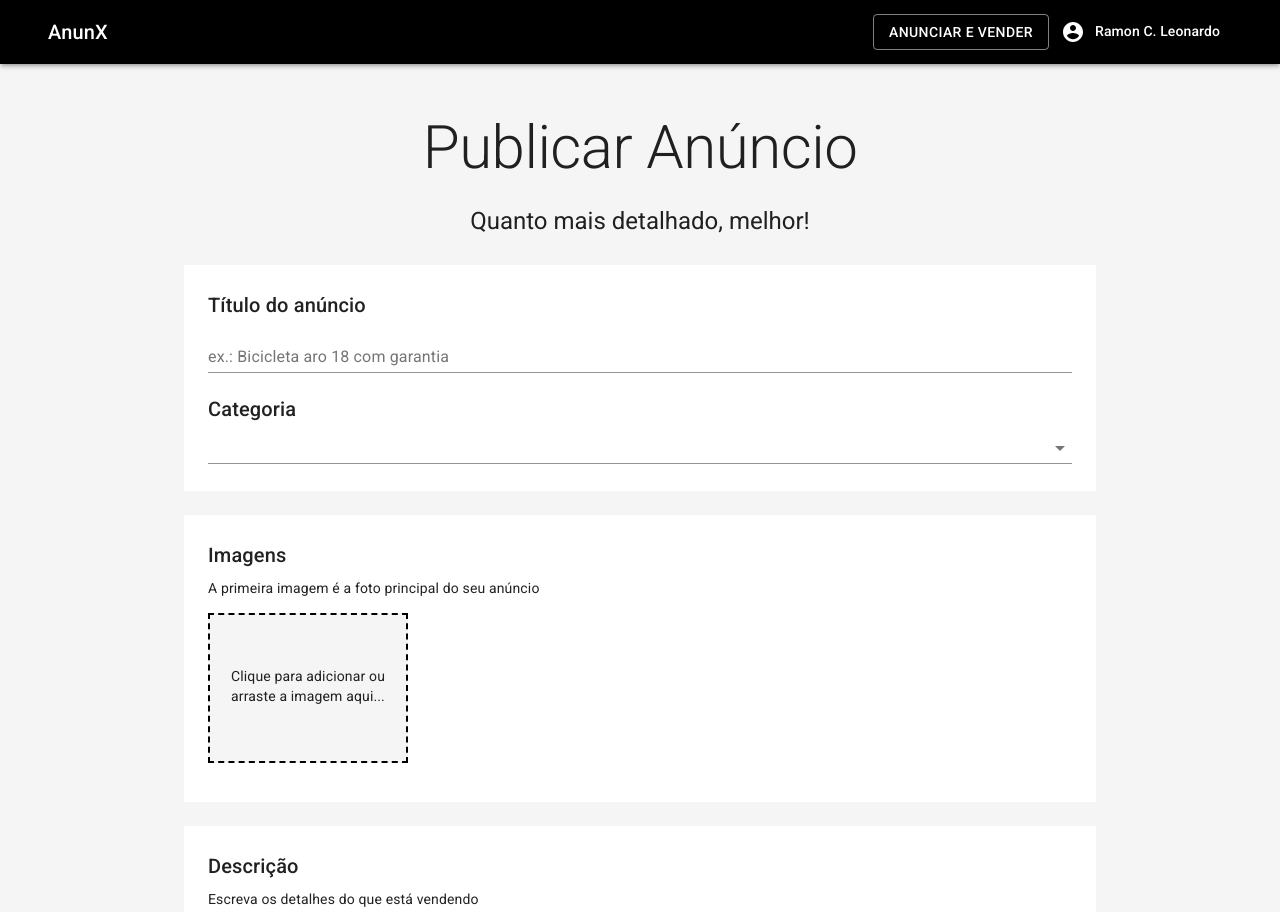
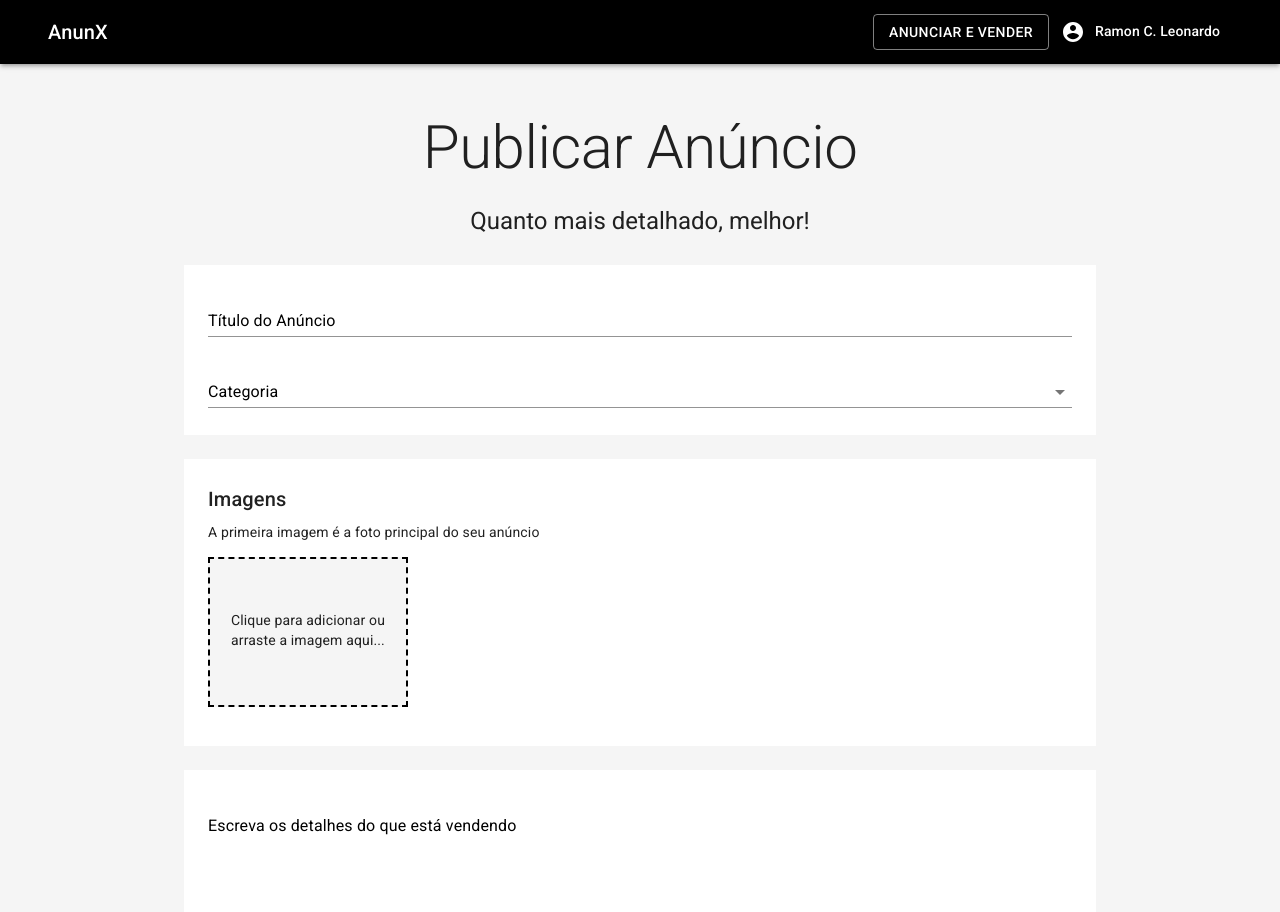
Before and after one commit to Rleopioneer/anunx, a Next.js app: page /user/publish in a window 1280 px wide. Shown: the top 912 px of the page. Built offline with nearby package versions, Linux system fonts and the light colour scheme.

Commit message:
validação do campo descrição e refatoração para formcontrol

```diff
--- a/pages/user/publish.js
+++ b/pages/user/publish.js
@@ -10,6 +10,7 @@
   FormControl,
   FormHelperText,
   IconButton,
+  Input,
   InputAdornment,
   InputLabel,
   makeStyles,
@@ -36,6 +37,11 @@
   box: {
     backgroundColor: theme.palette.background.white,
     padding: theme.spacing(3),
+  },
+
+  inputLabel: {
+    fontWeight: 400,
+    color: theme.palette.primary.main,
   },
 
   thumbsContainer: {
@@ -98,7 +104,11 @@
     .max(100, 'Título muito grande')
     .required('Campo obrigatório'),
 
-    category: yup.string().required('Campo obrigatório')
+  category: yup.string().required('Campo obrigatório'),
+
+  description: yup.string()
+    .min(50, 'Escreva uma descrição com pelo menos 50 caracteres')
+    .required('Campo obrigatório'),
 
 })
 
@@ -147,6 +157,7 @@
         initialValues={{
           title: '',
           category:'',
+          description:'',
         }}
         validationSchema={validationSchema}
         onSubmit={(values) => {
@@ -161,33 +172,32 @@
             handleSubmit,
           }) => {
 
-            console.log(errors)
+            console.log(values)
+
 
             return(
 
               <form onSubmit={handleSubmit}>
                 <Container maxWidth='md' className={classes.boxContainer}>
                   <Box className={classes.box}>
-                    <Typography component='h6' variant='h6' color='textPrimary' gutterBottom>
-                      Título do anúncio
-                    </Typography>
-                    <TextField
+
+                    <FormControl fullWidth error={errors.title}>
+                      <InputLabel className={classes.inputLabel}>Título do Anúncio</InputLabel>
+                      <Input
                         name='title'
                         value={values.title}
                         onChange={handleChange}
-                      label='ex.: Bicicleta aro 18 com garantia'
-                      size='small'
-                      fullWidth
-                      error={errors.title}
-                      helperText={errors.title}
                       />
+                      <FormHelperText>
+                        {errors.title}
+                      </FormHelperText>
+
+                    </FormControl>
 
                     <br /><br />
 
-                    <Typography component='h6' variant='h6' color='textPrimary' gutterBottom>
-                      Categoria
-                    </Typography>
                     <FormControl fullWidth error={errors.category}>
+                      <InputLabel className={classes.inputLabel}>Categoria</InputLabel>
                       <Select
                         name='category'
                         value={values.category}
@@ -210,10 +220,13 @@
                         <MenuItem value='Outros'>Outros</MenuItem>
 
                       </Select>
+
                       <FormHelperText>
                         {errors.category}
                       </FormHelperText>
+
                     </FormControl>
+
                   </Box>
                 </Container>
 
@@ -270,19 +283,21 @@
 
                 <Container maxWidth='md' className={classes.boxContainer}>
                   <Box className={classes.box}>
-                    <Typography component='h6' variant='h6' color='textPrimary' gutterBottom>
-                        Descrição
-                    </Typography>
-                    <Typography component='div' variant='body2' color='textPrimary' gutterBottom>
-                        Escreva os detalhes do que está vendendo
-                    </Typography>
 
-                    <TextField
+                    <FormControl fullWidth error={errors.description}>
+                      <InputLabel className={classes.inputLabel}>Escreva os detalhes do que está vendendo</InputLabel>
+                      <Input
+                        name='description'
                         multiline
                         rows={6}
                         variant='outlined'
-                      fullWidth
                       />
+                      <FormHelperText>
+                        {errors.description}
+                      </FormHelperText>
+
+                    </FormControl>
+
                   </Box>
                 </Container>
 
```
Lines whose indentation alone changed are shown as unchanged.
